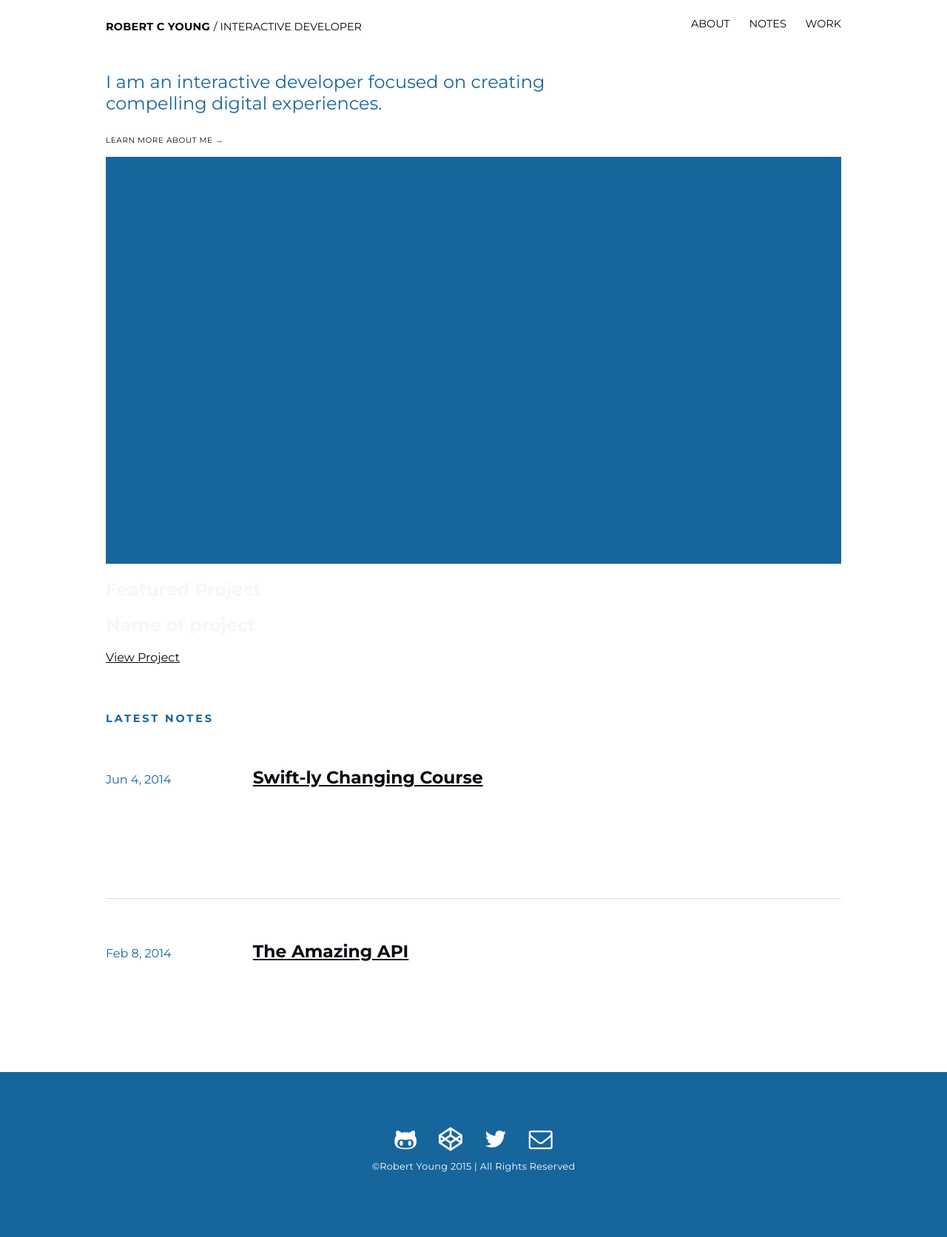
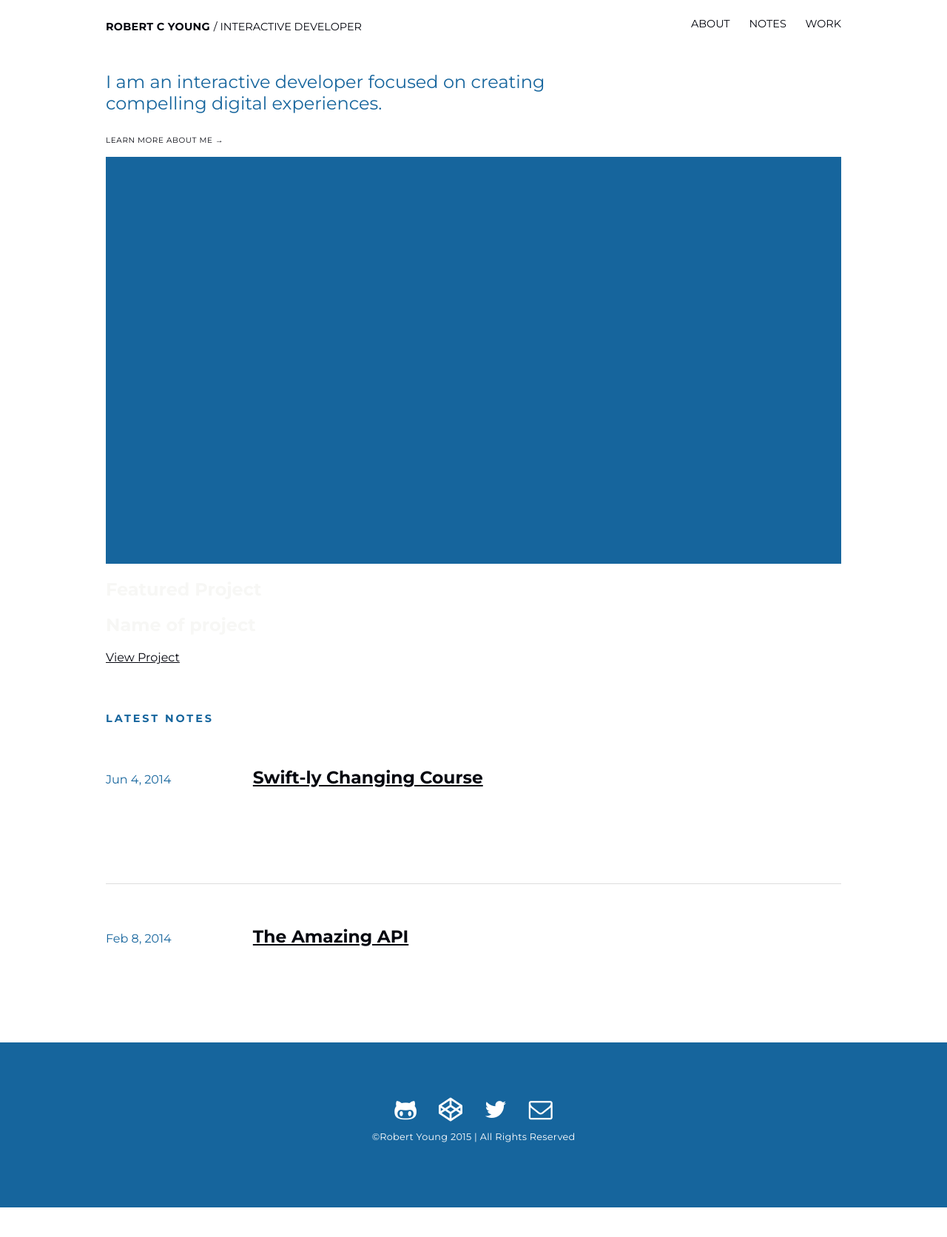
Before and after one commit to ryoungz/robblog, a Jekyll site: the page built from index.html, in a window 1280 px wide. Shown: the whole page at 74% size. Built offline with Jekyll 4.4.1, drawn with Linux system fonts in a browser that asks for light colours; nearby versions of some CDN libraries; after the commit the page ends 1632 px from its top, so only the background shows below that.

Commit message:
reduce height of main-notes-post

```diff
--- a/_sass/_layout.scss
+++ b/_sass/_layout.scss
@@ -118,7 +118,7 @@ header {
   color: #16659D; }
 
 .main-notes-post {
-  height: 170px;
+  height: 150px;
   display: -webkit-box;
   display: -webkit-flex;
   display: -ms-flexbox;
```
